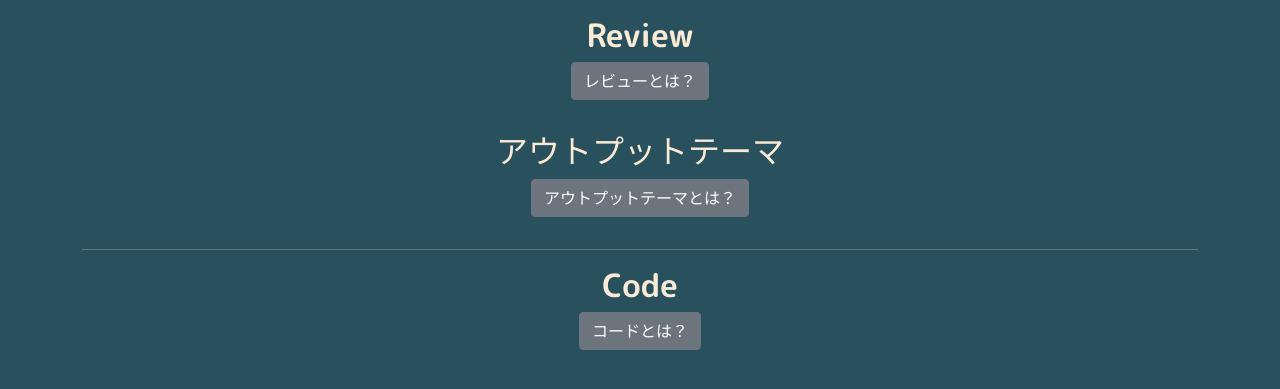
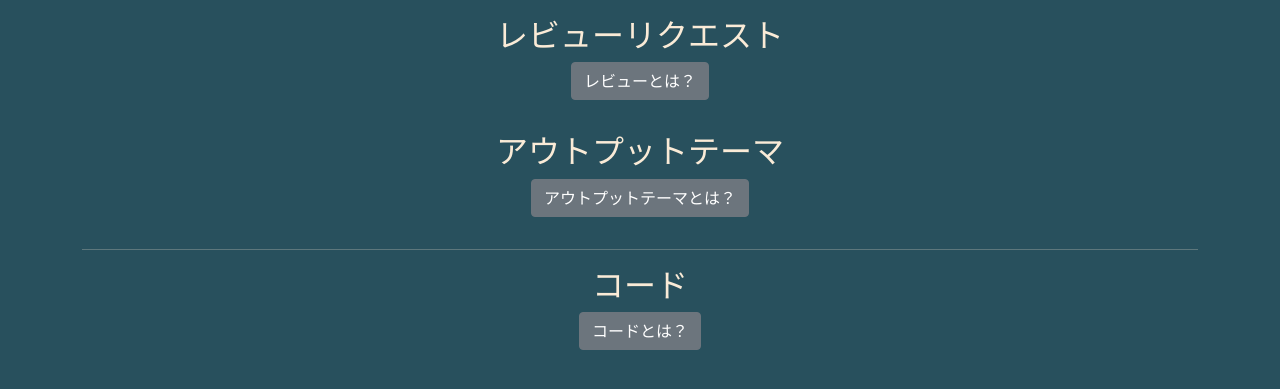
Before and after one commit to cardene777/outpro, a Django app: template accounts/templates/accounts/profile.html in a window 1280 px wide. Shown: the part 71-460 px from the top of the page. Run offline with Django 3.2, Linux system fonts and the light colour scheme; the template is opened without the code that fills it, so the values that code supplies are empty; the visitor is signed in with stand-in values (Sample User, id 1); some libraries are stand-ins or nearby versions.

Commit message:
#36 correction code

```diff
--- a/accounts/templates/accounts/profile.html
+++ b/accounts/templates/accounts/profile.html
@@ -18,7 +18,7 @@
             </div>
         {% endif %}
         <div class="container" style="text-align: center; color: antiquewhite; padding-top: 1rem">
-            <h2>Review</h2>
+            <h2>レビューリクエスト</h2>
         </div>
         <div class="container tooltips-item-profile" style="text-align: center;">
             <button type="button" class="btn btn-secondary" data-bs-toggle="tooltip" data-bs-placement="right"
@@ -39,7 +39,7 @@
                                 <h3 class="back-text">{{ review_code.program_id.name }}</h3>
                                 <p class="back-text">{{ review_code.username }}</p>
                                 <div class="container btns">
-                                    <a href="{% url 'output:review_check' review_code.id %}" class="btn-back">詳細</a>
+                                    <a href="{% url 'output:review_check' review_code.id %}" class="btn-back">レビュー確認</a>
                                 </div>
                             </div>
                         </div>
@@ -66,7 +66,6 @@
                         <div class="back">
                             <div class="back-texts">
                                 <h3 class="back-text">{{ output.title }}</h3>
-                                <p class="back-text">{{ output.about }}</p>
                                 <div class="container btns">
                                     <a href="{% url 'output:output_detail' output.id %}" class="btn-back">詳細</a>
                                 </div>
@@ -77,7 +76,7 @@
         </div>
         <div class="container" style="text-align: center;color: antiquewhite">
             <hr>
-            <h2>Code</h2>
+            <h2>コード</h2>
         </div>
         <div class="container tooltips-item-profile" style="text-align: center;">
             <button type="button" class="btn btn-secondary" data-bs-toggle="tooltip" data-bs-placement="right"
@@ -96,7 +95,6 @@
                         <div class="back">
                             <div class="back-texts">
                                 <h3 class="back-text">{{ program.name }}</h3>
-                                <p class="back-text">{{ program.description }}</p>
                                 <div class="container btns">
                                     <a href="{% url 'output:code_detail' program.id %}" class="btn-back">詳細</a>
                                 </div>
--- a/output/templates/output/code_create.html
+++ b/output/templates/output/code_create.html
@@ -11,7 +11,7 @@
 {% block content %}
     <div class="codes">
         <div class="container btns">
-            <a href="{% url 'output:output_detail' output_id %}" class="btn-back">一覧に戻る</a>
+            <a href="{% url 'output:output_detail' output_id %}" class="btn-back">テーマ詳細に戻る</a>
         </div>
         <div class="container forms">
             <form action="" method="POST" enctype="multipart/form-data">
--- a/output/templates/output/review_check.html
+++ b/output/templates/output/review_check.html
@@ -13,7 +13,7 @@
 {% block content %}
     <div class="codes">
         <div class="container btns">
-            <a href="{% url 'accounts:profile' user.username %}" class="btn-back">一覧に戻る</a>
+            <a href="{% url 'accounts:profile' %}" class="btn-back">一覧に戻る</a>
         </div>
         <div class="container text" style="margin-top: 1rem">
             <form action="{% url 'output:review_message' %}" method="POST">
--- a/output/templates/output/review_list.html
+++ b/output/templates/output/review_list.html
@@ -35,7 +35,7 @@
                             <h3 class="back-text">{{ code.name }}</h3>
                             <p class="back-text">{{ code.description }}</p>
                             <div class="container btns">
-                                <a href="{% url 'output:code_review' code.id %}" class="btn-back">詳細</a>
+                                <a href="{% url 'output:code_review' code.id %}" class="btn-back">レビューする</a>
                             </div>
                         </div>
                     </div>
```
